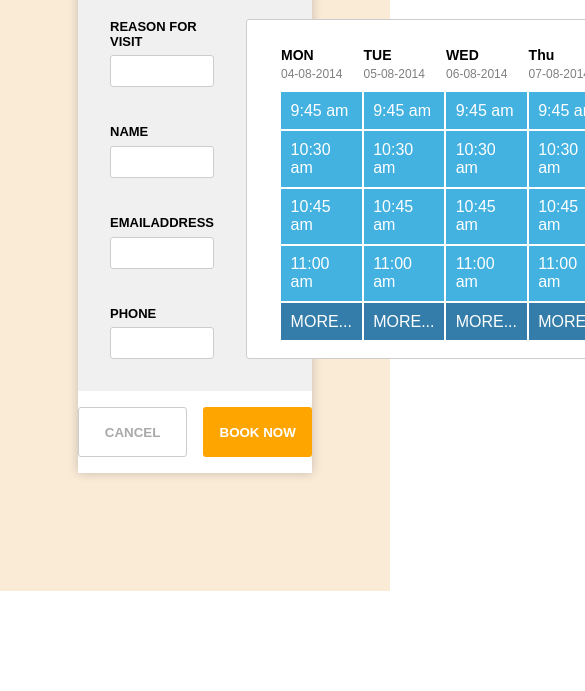
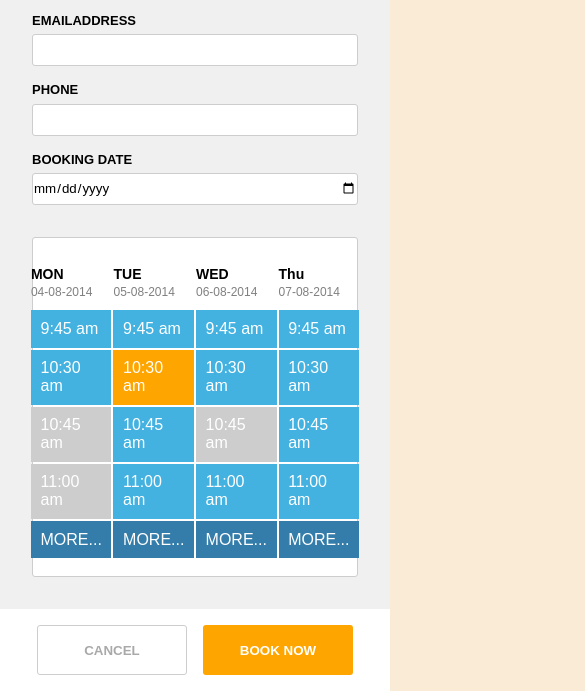
Before and after one commit to Satyabrat-Ojha/appointment, a plain HTML site: page index.html in a window 390 px wide. Shown: the part 253-944 px from the top of the page, 585 px wide, since content can reach past the window. Before the commit the page ends 844 px from the top, so only its background shows below. Drawn offline with Linux system fonts and the light colour scheme.

Commit message:
date and responsive

```diff
--- /dev/null
+++ b/app.js
@@ -0,0 +1 @@
+let date;
--- a/index.html
+++ b/index.html
@@ -30,6 +30,10 @@
               <label for="phone">PHONE</label>
               <input type="tel" name="phone" id="phone" />
             </div>
+            <div class="input">
+              <label for="date">BOOKING DATE</label>
+              <input type="date" name="date" id="date" />
+            </div>
           </div>
           <div class="calendar">
             <table>
@@ -60,18 +64,18 @@
                 </tr>
                 <tr class="time">
                   <td>10:30 am</td>
-                  <td>10:30 am</td>
+                  <td class="active">10:30 am</td>
                   <td>10:30 am</td>
                   <td>10:30 am</td>
                 </tr>
                 <tr class="time">
+                  <td class="inactive">10:45 am</td>
                   <td>10:45 am</td>
-                  <td>10:45 am</td>
-                  <td>10:45 am</td>
+                  <td class="inactive">10:45 am</td>
                   <td>10:45 am</td>
                 </tr>
                 <tr class="time">
-                  <td>11:00 am</td>
+                  <td class="inactive">11:00 am</td>
                   <td>11:00 am</td>
                   <td>11:00 am</td>
                   <td>11:00 am</td>
@@ -93,4 +97,6 @@
       </div>
     </div>
   </body>
+
+  <script src="./app.js"></script>
 </html>
--- a/style.css
+++ b/style.css
@@ -5,17 +5,19 @@
   font-family: poppins, sans-serif;
 }
 
+body {
+  background-color: antiquewhite;
+}
+
 .container {
   display: flex;
-  height: 100vh;
-  width: 100vw;
-  background-color: antiquewhite;
   justify-content: center;
   align-items: center;
 }
 
 .wrapper {
-  width: 60vw;
+  margin-top: 10px;
+  min-width: 60vw;
   background-color: rgb(240, 240, 240);
   box-shadow: 0 0 10px 0 rgba(0, 0, 0, 0.2);
 }
@@ -41,6 +43,14 @@
   display: flex;
   flex-direction: column;
   justify-content: space-between;
+  gap: 1rem;
+  flex-wrap: wrap;
+}
+
+@media (max-width: 768px) {
+  .main {
+    flex-direction: column;
+  }
 }
 
 .main .input {
@@ -69,6 +79,9 @@
   border-color: rgb(205, 205, 205);
   border-radius: 3px;
   padding: 1rem 2rem;
+  display: flex;
+  align-items: center;
+  justify-content: center;
 }
 
 .day th {
@@ -88,6 +101,14 @@
   color: white;
   background-color: rgb(67, 178, 225);
   padding: 0.6rem;
+}
+
+.time .active {
+  background-color: orange;
+}
+
+.time .inactive {
+  background-color: rgb(205, 205, 205);
 }
 
 .more td {
```
